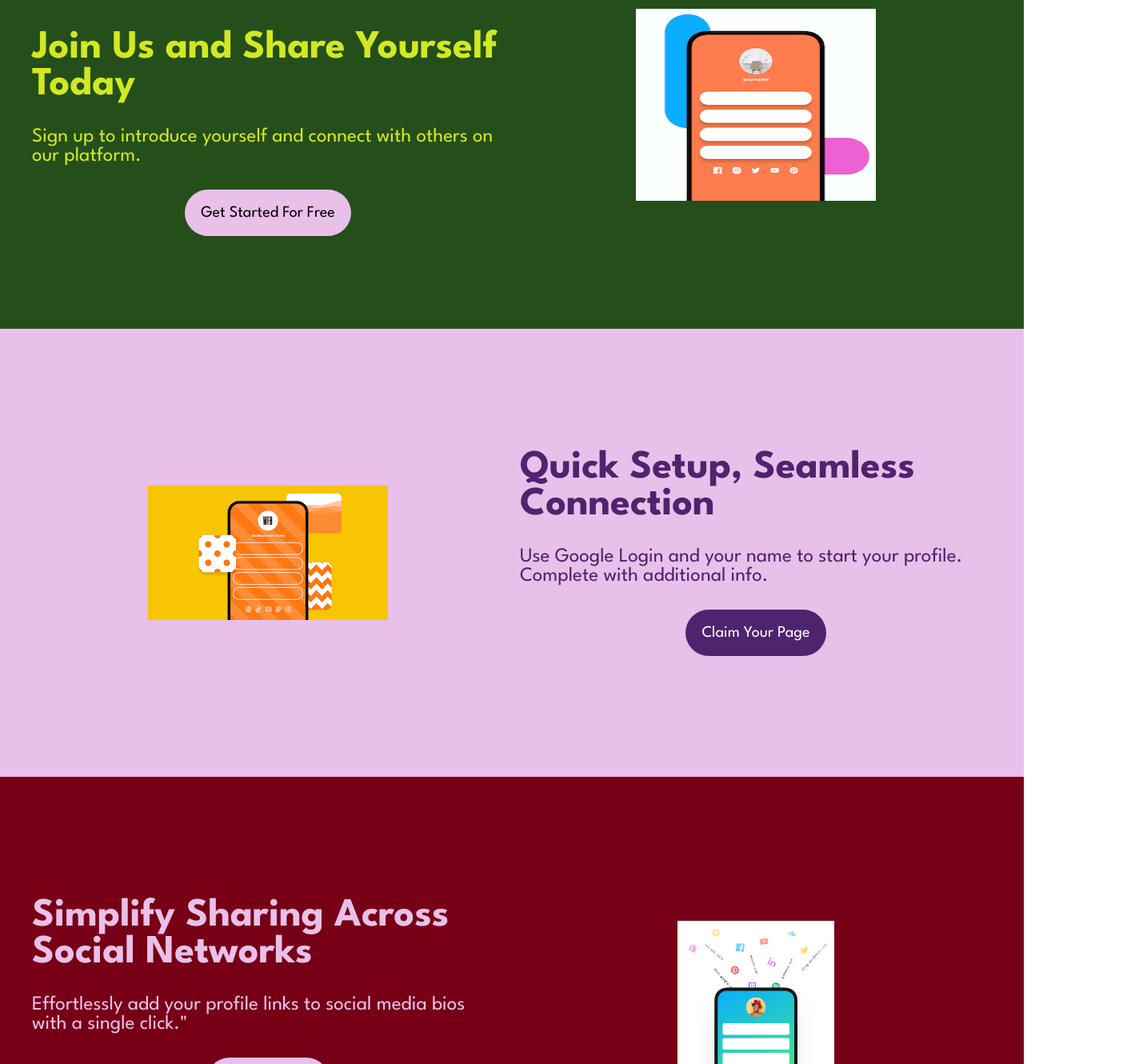
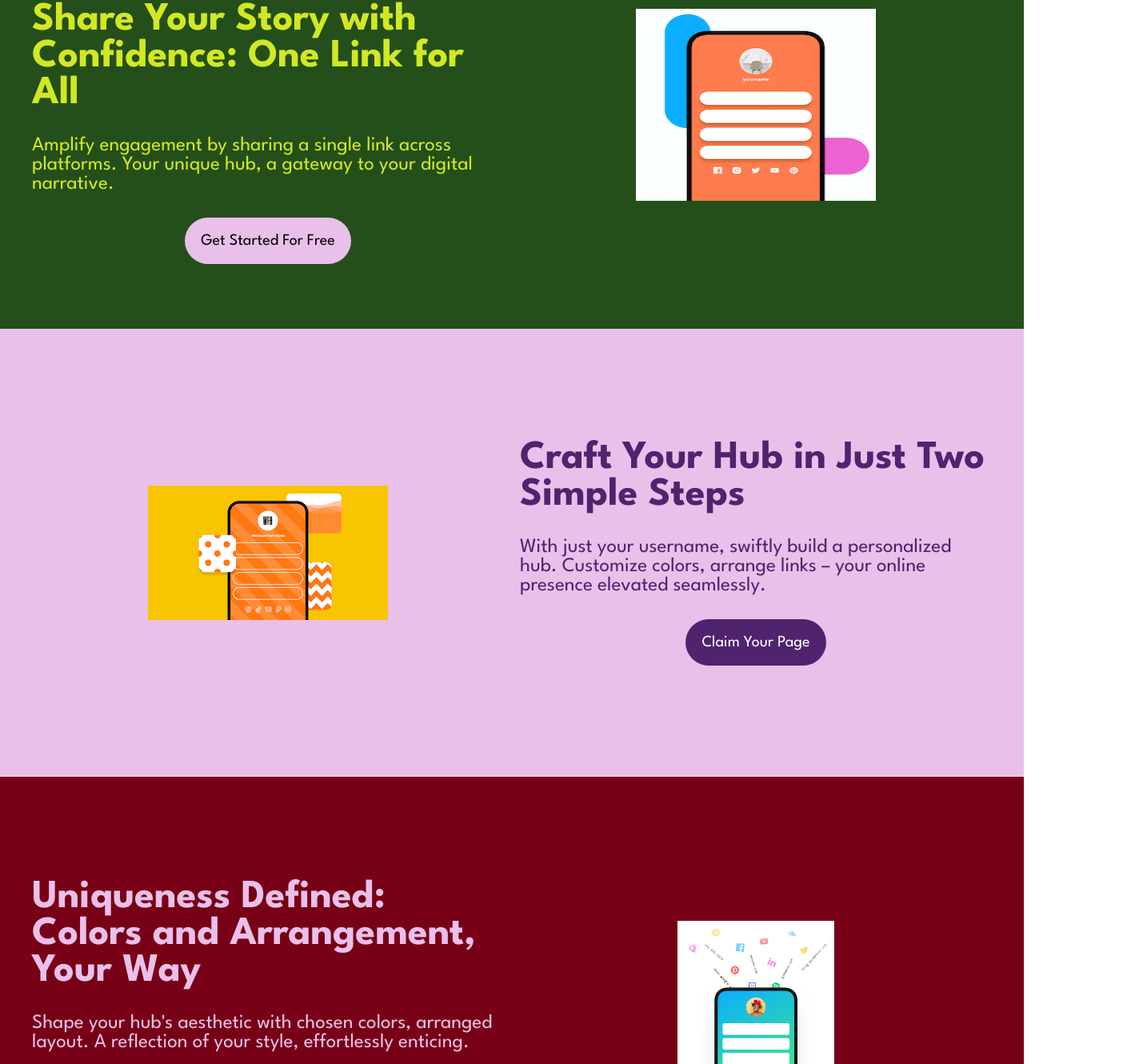
Before and after one commit to praveensubramani07/exhibit_react, a React (Create React App) app: page / in a window 1280 px wide. Shown: the part 149-1479 px from the top of the page at 80% size, 1409 px wide, since content can reach past the window. Built offline with nearby package versions, Linux system fonts and the light colour scheme.

Commit message:
Update Home.js

```diff
--- a/src/componenet/Home.js
+++ b/src/componenet/Home.js
@@ -17,11 +17,11 @@ function Home(){
             <div class="container">
                 <div class="left-div">
                     <p className='big-text'>
-                    Join Us and Share Yourself Today
+                    Share Your Story with Confidence: One Link for All
 
                     </p>
                     <p className='small-text'>
-        Sign up to introduce yourself and connect with others on our platform.
+       Amplify engagement by sharing a single link across platforms. Your unique hub, a gateway to your digital narrative.
                     </p>
                     <div className='button-con'>
                         <Link to="/dashboard" className='create' >Get Started For Free</Link>
@@ -44,10 +44,10 @@ function Home(){
                 </div>
                 <div class="right-div">
                     <p className='big-text'>
-                    Quick Setup, Seamless Connection
+                    Craft Your Hub in Just Two Simple Steps
                     </p>
                     <p className='small-text'>
-                    Use Google Login and your name to start your profile. Complete with additional info.
+                    With just your username, swiftly build a personalized hub. Customize colors, arrange links – your online presence elevated seamlessly.
         </p>
                     <div className='button-con'>
                        <Link to="/dashboard" className='create' > Claim Your Page</Link>
@@ -63,10 +63,10 @@ function Home(){
             <div class="container-2">
                 <div class="left-div">
                     <p className='big-text'>
-                    Simplify Sharing Across Social Networks
+                   Uniqueness Defined: Colors and Arrangement, Your Way
                     </p>
                     <p className='small-text'>
-                    Effortlessly add your profile links to social media bios with a single click."
+                    Shape your hub's aesthetic with chosen colors, arranged layout. A reflection of your style, effortlessly enticing.
         </p>
                     <div className='button-con'>
                         <Link to="/dashboard" className='create' >Share on Bio's</Link>
@@ -93,10 +93,16 @@ function Home(){
                 </div>
                 <div class="right-div">
                     <p className='big-text'>
-                    Express with Custom Background Colors
+                   Unify Links, Unleash Potential: Your Digital Business Card
                     </p>
                     <p className='small-text'>
-                    Personalize your profile with customizable background colors that match your style.
+                   Forge a commanding online identity. From one hub, access all links, maximize your digital impact.
+
+
+
+
+
+
     </p>
                     <div className='button-con'>
                        <Link to="/dashboard" className='create'>Get Started for Free</Link>
```
